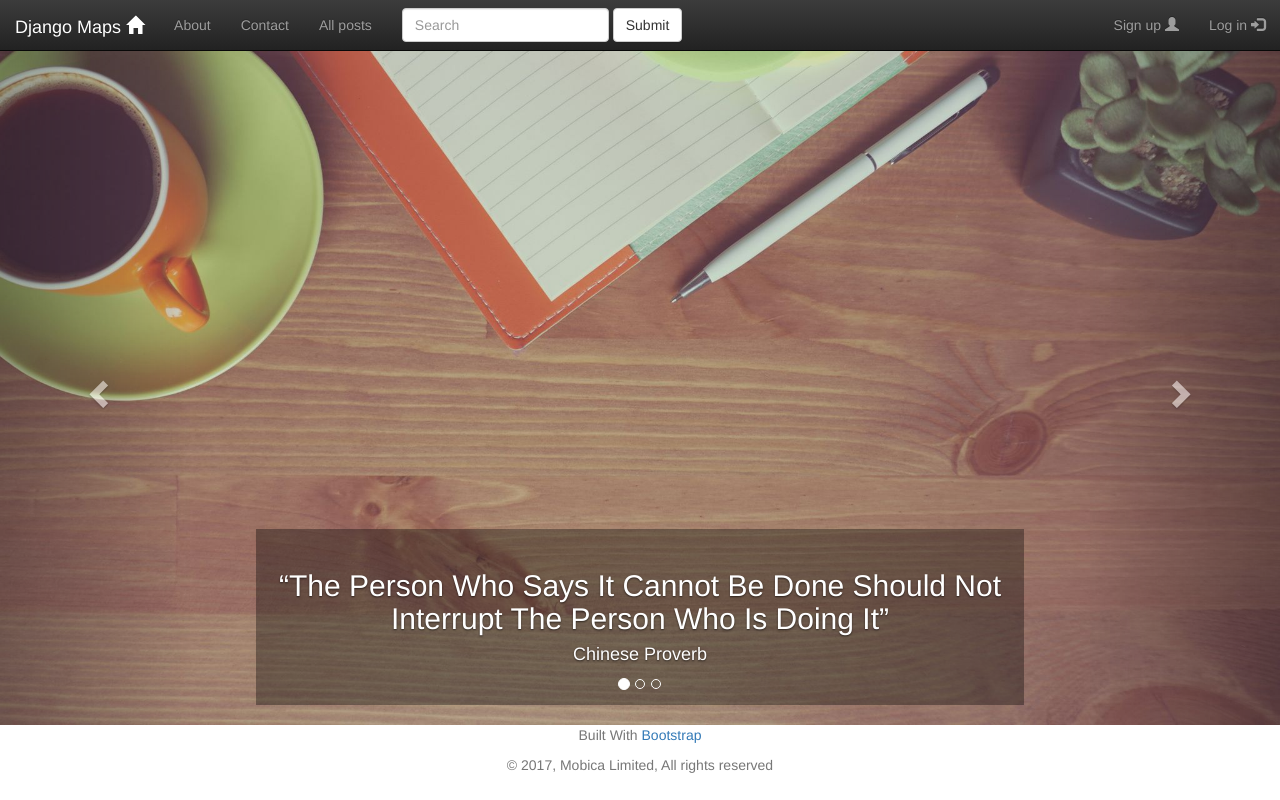
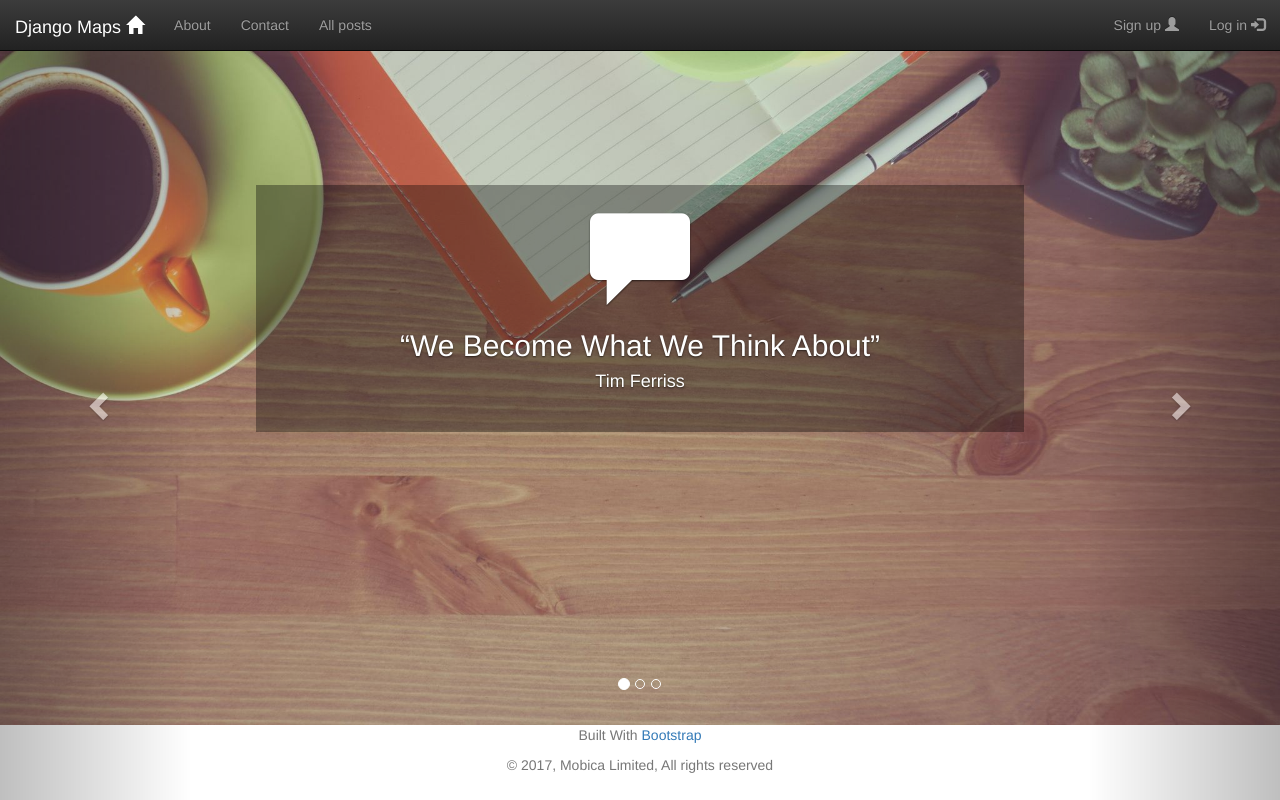
Before and after one commit to OrangeKing/pyRecommender, a Django app: page / in a window 1280 px wide. Run offline with Django 3.2, Linux system fonts and the light colour scheme; some libraries are stand-ins or nearby versions.

Commit message:
Improved carousel

```diff
--- a/maps/templates/post_add.html
+++ b/maps/templates/post_add.html
@@ -5,6 +5,7 @@
 {% if form.errors.non_field_errors %}
 {{ form.errors.non_field_errors }}
 {% endif %}
+
 
 <div class="jumbotron jumbotron-fluid">
     <div class="container">
--- a/maps/templates/post_list.html
+++ b/maps/templates/post_list.html
@@ -1,5 +1,5 @@
 {% extends "base.html" %} {% block head_title %}Post feed · {{ block.super}} {% endblock head_title %} {% block content %}
-<br>
+<hr>
 <div class="container">
 
 
--- a/maps/views.py
+++ b/maps/views.py
@@ -31,7 +31,8 @@ class PostListView(ListView):
         slug = self.kwargs.get("slug")
         if slug:
             queryset = Post.objects.filter(
-                Q(author__username__iexact=slug) #| Q(author__username__icontains=slug)
+                # | Q(author__username__icontains=slug)
+                Q(author__username__iexact=slug)
             )
         else:
             queryset = Post.objects.all()
--- a/templates/snippets/carousel.html
+++ b/templates/snippets/carousel.html
@@ -7,32 +7,44 @@
           <li data-target="#myCarousel" data-slide-to="2"></li>
         </ol>
 
+
+
+
+
         <!-- Wrapper for slides -->
         <div class="carousel-inner">
             <div class="item active">
 
               <img src="/assets/images/wood_desk.jpeg" alt="Wooden desk">
-            <div class="carousel-caption" style="text-align:center;background: rgba(0, 0, 0, 0.35)">
-                <h2>“The Person Who Says It Cannot Be Done Should Not Interrupt The Person Who Is Doing It”</h2>
-                <h4>Chinese Proverb</h4>
+              <div class="carousel-caption" style="text-align:center;background: rgba(0, 0, 0, 0.35); top: 20%;
+              bottom: auto;">
+                  <span  style="font-size:100px;height:100px;background:transparent" class="glyphicon glyphicon-comment"></span>
+                  <h2>“We Become What We Think About”</h2>
+                  <h4>Tim Ferriss</h4>
               </div>
             </div>
 
             <div class="item">
               <img src="/assets/images/dark_wood_desk.jpeg" alt="Light desk">
-            <div class="carousel-caption" style="text-align:center;background: rgba(0, 0, 0, 0.35)">
-              <h2>“Think Big And Don’t Listen To People Who Tell You It Can’t Be Done. Life’s Too Short To Think Small”</h2>
-              <h4>Earl Nightingale</h4>
+              <div class="carousel-caption" style="text-align:center;background: rgba(0, 0, 0, 0.35); top: 20%;
+              bottom: auto;">
+                  <span  style="font-size:100px;height:100px;background:transparent" class="glyphicon glyphicon-globe"></span>
+                  <h2>“We Become What We Think About”</h2>
+                  <h4>Tim Ferriss</h4>
               </div>
             </div>
 
             <div class="item">
               <img src="/assets/images/mac_wood_desk.jpg" alt="Wooden desk 2">
-            <div class="carousel-caption" style="text-align:center;background: rgba(0, 0, 0, 0.35)">
+              <div class="carousel-caption" style="text-align:center;background: rgba(0, 0, 0, 0.35); top: 20%;
+              bottom: auto;">
+                  <span  style="font-size:100px;height:100px;background:transparent" class="glyphicon glyphicon-thumbs-up"></span>
                   <h2>“We Become What We Think About”</h2>
                   <h4>Tim Ferriss</h4>
               </div>
             </div>
+          </div>
+
         </div>
 
         <!-- Left and right controls -->
--- a/templates/snippets/navbar.html
+++ b/templates/snippets/navbar.html
@@ -34,14 +34,21 @@
                 <li><a href="{% url 'contact' %}">Contact</a></li>
                 <li><a href="{% url 'posts:list' %}">All posts</a></li>
             </ul>
+            {% if request.user.username %}
+
             <ul class="nav navbar-nav navbar-center">
-                <form class="navbar-form navbar-left" role="search">
+                <form method="GET" action="">
+                    <input type="text" name="search" placeholder="Search posts for specific author" value="{{ request.GET.search }}">
+                    <input type="submit" value="Search">
+                </form>
+                <form class="navbar-form navbar-left" role="search" method="GET">
                     <div class="form-group">
-                        <input type="text" class="form-control" placeholder="Search">
+                        <input type="text" name="search" class="form-control" placeholder="Search">
                     </div>
-                    <button type="submit" class="btn btn-default">Submit</button>
+                    <a class="btn btn-default" href="#" role="button">Search</a>
                 </form>
             </ul>
+            {% endif %}
 
             <!-- Right part of a navbar -->
             <ul class="nav navbar-nav navbar-right">
```
Also changed, not shown: maps/templates/post_detail.html (+4 -4 lines). Lines whose indentation alone changed are shown as unchanged.
